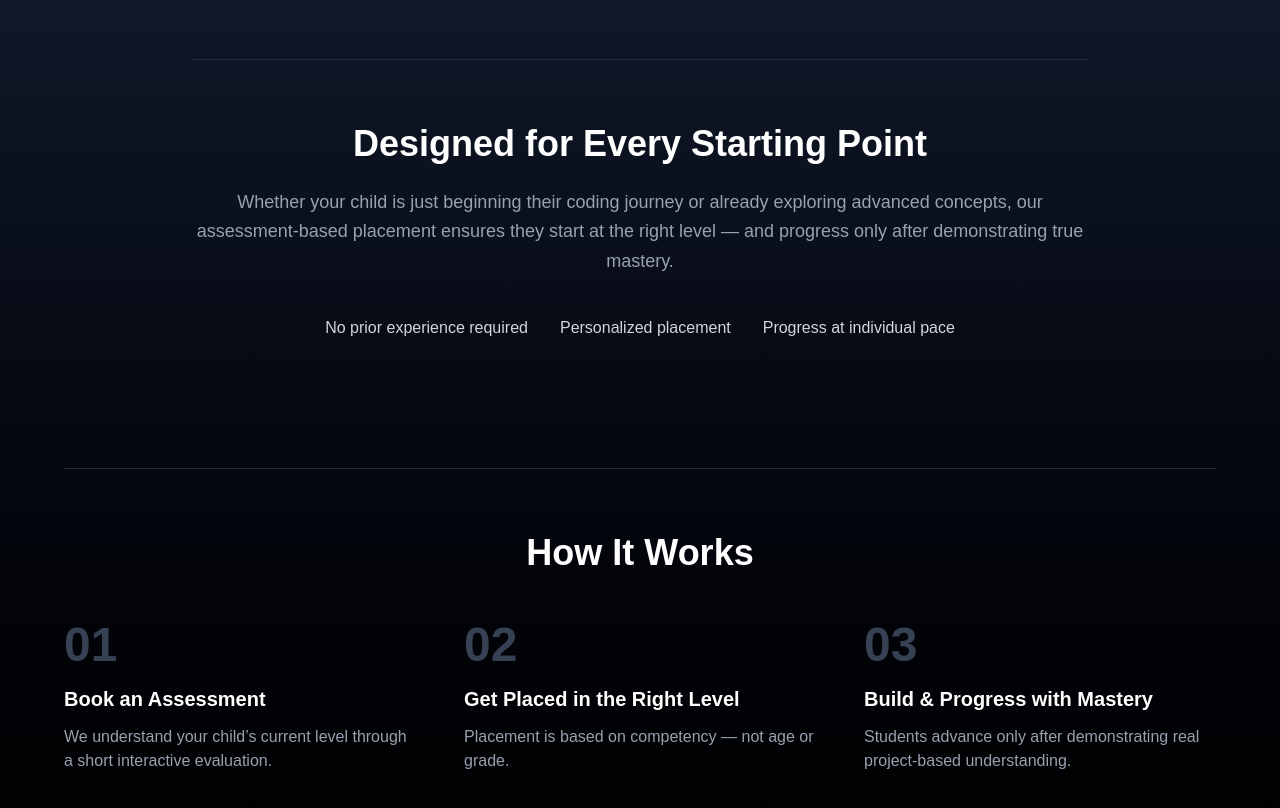
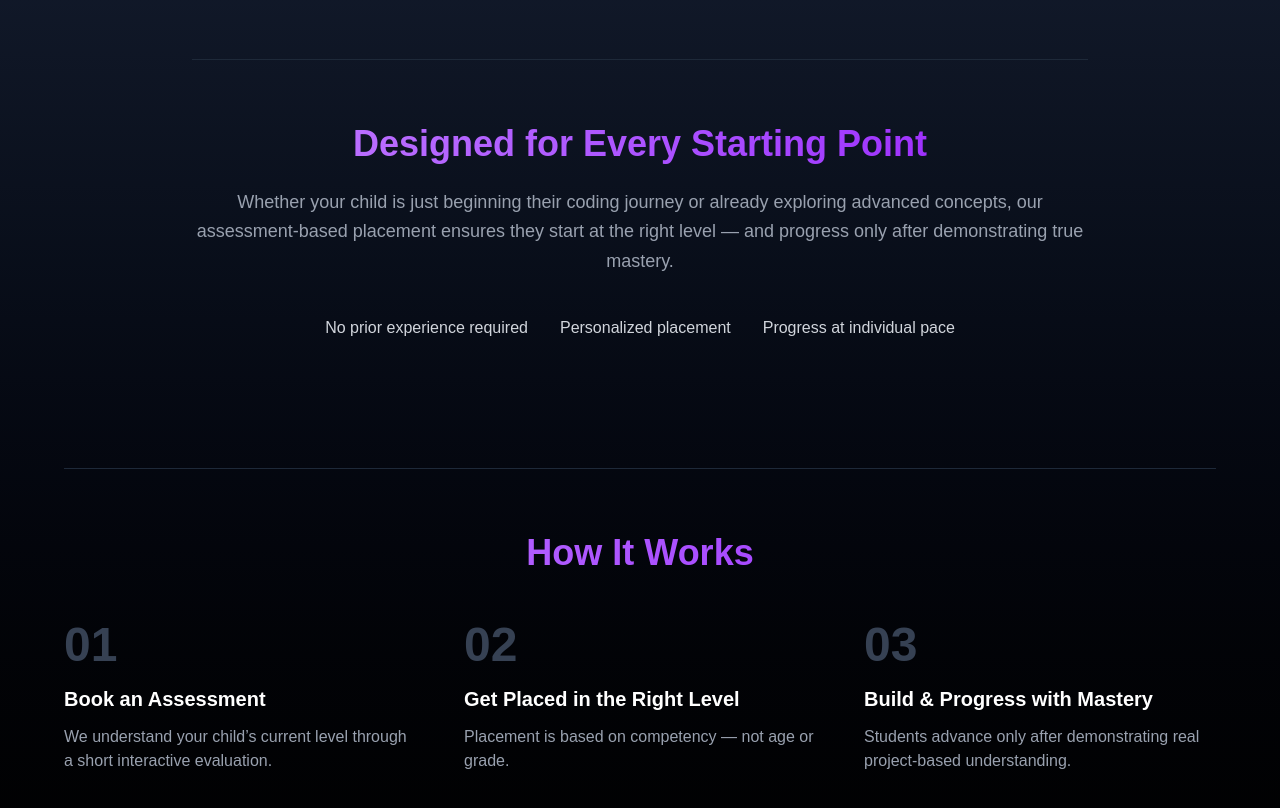
Before and after one commit to srushteesingh/logicleap-platform, a Next.js app: page / in a window 1280 px wide. Shown: the part 1220-2028 px from the top of the page. Built offline with nearby package versions, Linux system fonts and the light colour scheme.

Commit message:
Add gradient styling to all section titles

```diff
--- a/app/page.tsx
+++ b/app/page.tsx
@@ -190,7 +190,7 @@ export default function Home() {
       </div>
 
       <div className="mt-32 max-w-4xl mx-auto text-center border-t border-gray-800 pt-16">
-        <h2 className="text-3xl md:text-4xl font-bold mb-6">
+        <h2 className="text-3xl md:text-4xl font-bold bg-gradient-to-r from-purple-400 to-purple-600 bg-clip-text text-transparent mb-6">
           Designed for Every Starting Point
         </h2>
 
@@ -209,7 +209,9 @@ export default function Home() {
       </div>
 
       <div className="mt-32 max-w-6xl mx-auto border-t border-gray-800 pt-16 text-center">
-        <h2 className="text-3xl md:text-4xl font-bold mb-12">How It Works</h2>
+        <h2 className="text-3xl md:text-4xl font-bold bg-gradient-to-r from-purple-400 to-purple-600 bg-clip-text text-transparent mb-12">
+          How It Works
+        </h2>
 
         <div className="grid md:grid-cols-3 gap-12 text-left">
           <div>
```
